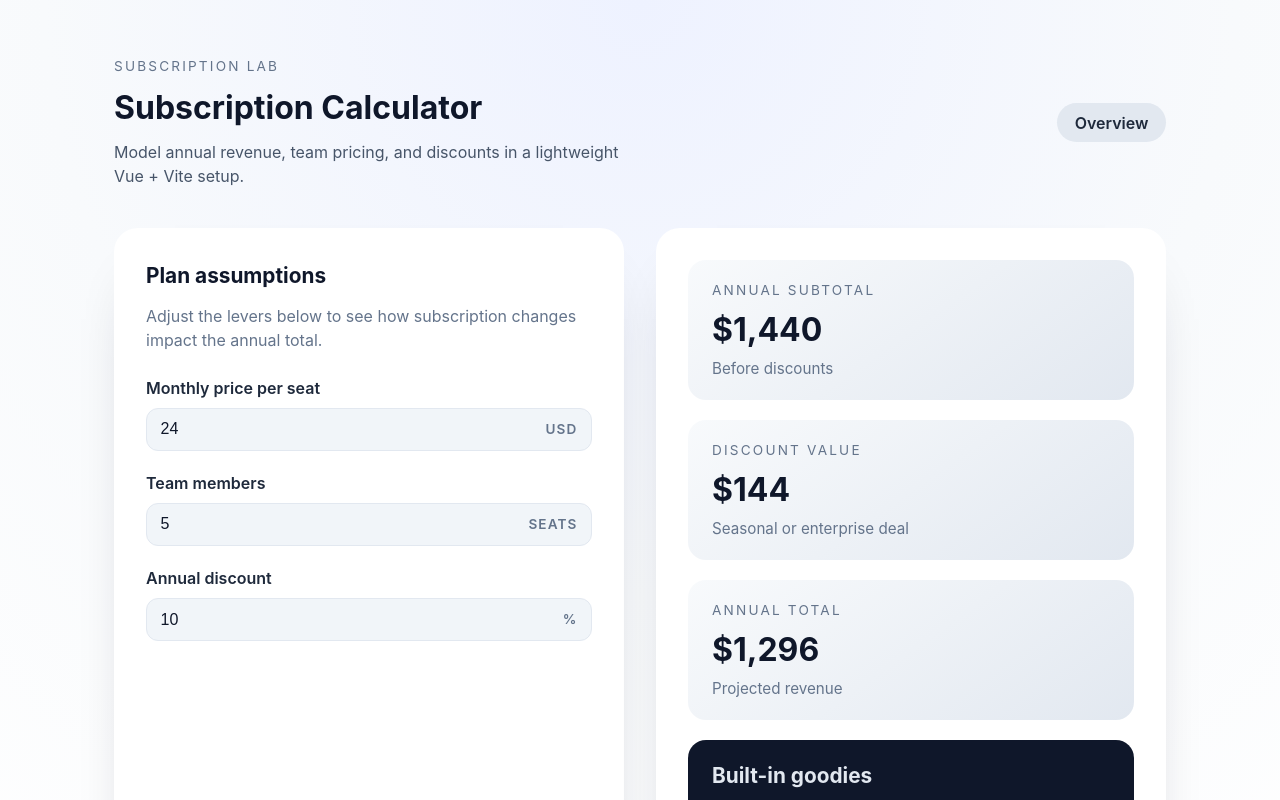
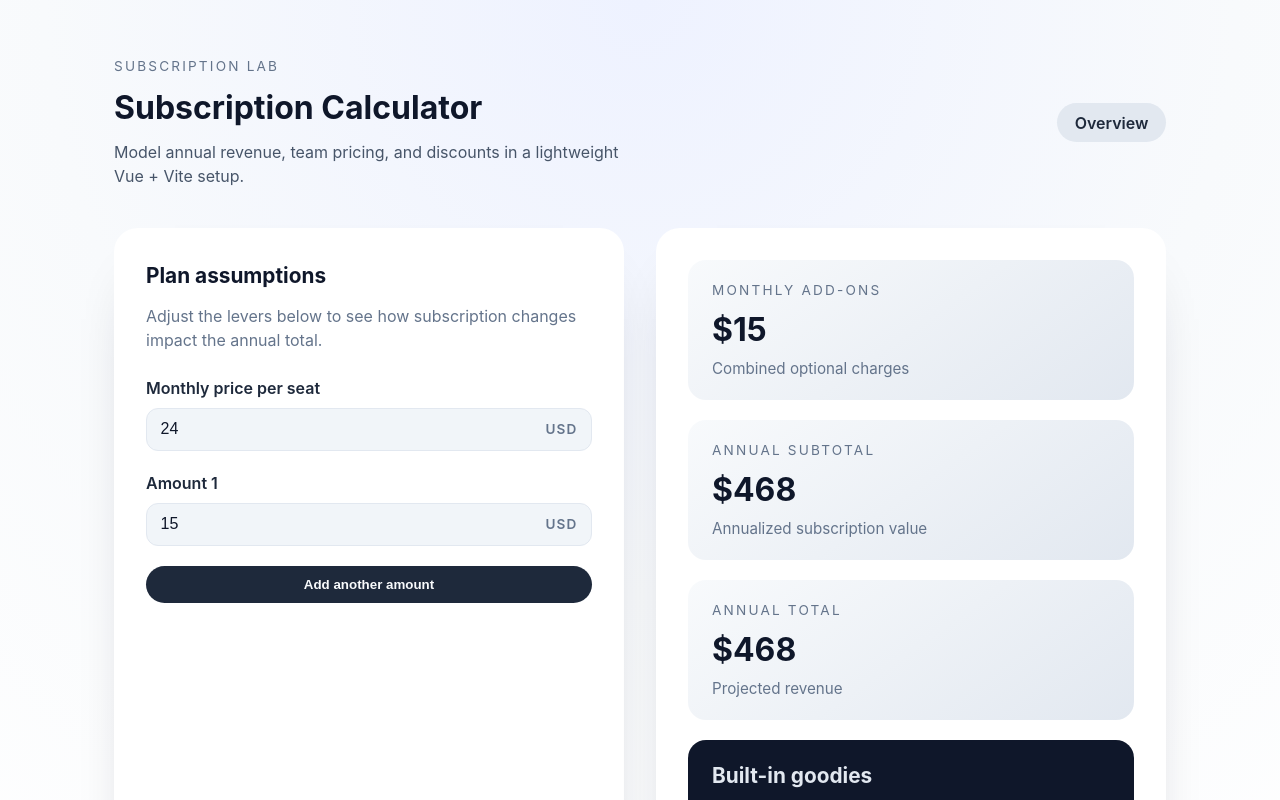
Before and after one commit to RakshithNM/subscription-calculator, a Vue app: page / in a window 1280 px wide. Shown: the top 800 px of the page. Built offline with nearby package versions, Linux system fonts and the light colour scheme.

Commit message:
Add dynamic amount fields

```diff
--- a/src/main.css
+++ b/src/main.css
@@ -124,6 +124,22 @@ body {
   letter-spacing: 0.08em;
 }
 
+.form__button {
+  border: none;
+  border-radius: 999px;
+  padding: 0.7rem 1.2rem;
+  background: #1e293b;
+  color: #f8fafc;
+  font-weight: 600;
+  cursor: pointer;
+  transition: transform 0.2s ease, box-shadow 0.2s ease;
+}
+
+.form__button:hover {
+  transform: translateY(-1px);
+  box-shadow: 0 12px 24px -18px rgba(15, 23, 42, 0.6);
+}
+
 .summary {
   display: grid;
   gap: 1.25rem;
--- a/src/stores/subscription.ts
+++ b/src/stores/subscription.ts
@@ -3,26 +3,24 @@ import { defineStore } from 'pinia';
 export const useSubscriptionStore = defineStore('subscription', {
   state: () => ({
     monthlyPrice: 24,
-    teamMembers: 5,
-    discountPercent: 10
+    amounts: [15]
   }),
   getters: {
-    annualSubtotal: (state) => state.monthlyPrice * 12 * state.teamMembers,
-    annualDiscount: (state) =>
-      state.monthlyPrice * 12 * state.teamMembers * (state.discountPercent / 100),
+    monthlyAddOnsTotal: (state) =>
+      state.amounts.reduce((total, amount) => total + amount, 0),
+    annualSubtotal(): number {
+      return (this.monthlyPrice + this.monthlyAddOnsTotal) * 12;
+    },
     annualTotal(): number {
-      return this.annualSubtotal - this.annualDiscount;
+      return this.annualSubtotal;
     }
   },
   actions: {
     updateMonthlyPrice(value: number) {
       this.monthlyPrice = value;
     },
-    updateTeamMembers(value: number) {
-      this.teamMembers = value;
-    },
-    updateDiscountPercent(value: number) {
-      this.discountPercent = value;
+    addAmount() {
+      this.amounts.push(0);
     }
   }
 });
--- a/src/views/HomeView.vue
+++ b/src/views/HomeView.vue
@@ -21,40 +21,34 @@
             </div>
           </label>
 
-          <label class="form__field">
-            <span>Team members</span>
+          <label
+            v-for="(amount, index) in store.amounts"
+            :key="`amount-${index}`"
+            class="form__field"
+          >
+            <span>Amount {{ index + 1 }}</span>
             <div class="form__control">
-              <input v-model.number="store.teamMembers" type="number" min="1" step="1" />
-              <span class="form__suffix">seats</span>
+              <input v-model.number="store.amounts[index]" type="number" min="0" step="1" />
+              <span class="form__suffix">USD</span>
             </div>
           </label>
 
-          <label class="form__field">
-            <span>Annual discount</span>
-            <div class="form__control">
-              <input
-                v-model.number="store.discountPercent"
-                type="number"
-                min="0"
-                max="50"
-                step="1"
-              />
-              <span class="form__suffix">%</span>
-            </div>
-          </label>
+          <button class="form__button" type="button" @click="store.addAmount">
+            Add another amount
+          </button>
         </form>
       </section>
 
       <section class="summary">
         <StatCard
+          label="Monthly add-ons"
+          :value="formatCurrency(store.monthlyAddOnsTotal)"
+          hint="Combined optional charges"
+        />
+        <StatCard
           label="Annual subtotal"
           :value="formatCurrency(store.annualSubtotal)"
-          hint="Before discounts"
-        />
-        <StatCard
-          label="Discount value"
-          :value="formatCurrency(store.annualDiscount)"
-          hint="Seasonal or enterprise deal"
+          hint="Annualized subscription value"
         />
         <StatCard
           label="Annual total"
```
